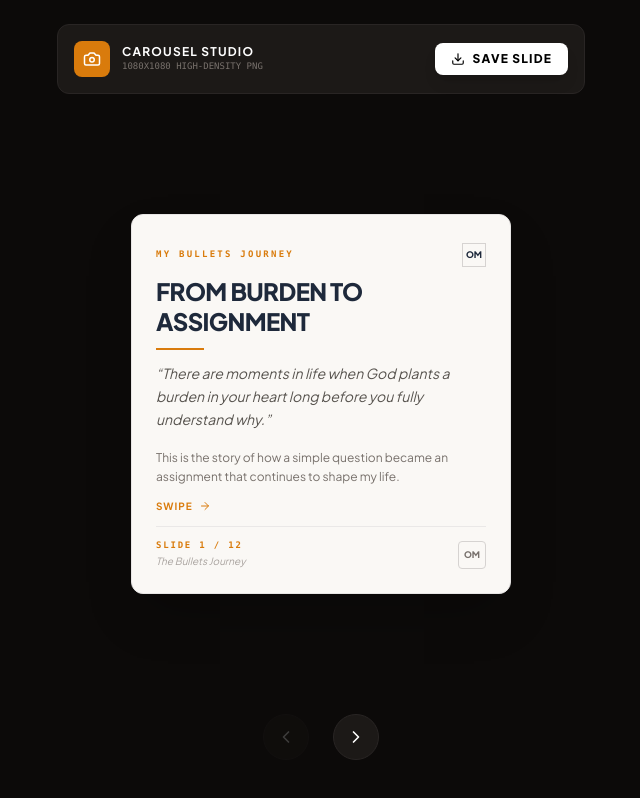
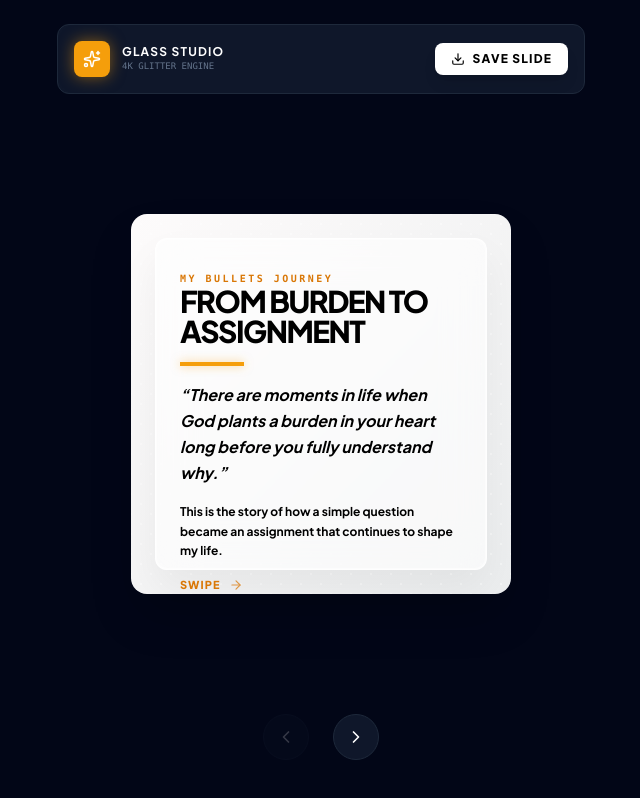
Before and after one commit to boluadeoye/world-class-blog-frontend, a Next.js app: page /proposal/carousel in a window 1280 px wide. Shown: the whole page, without its empty margins (319-959 px from the left). Built offline with nearby package versions, Linux system fonts and the light colour scheme; a web font is replaced by a local one.

Commit message:
Feat: Deploy Crystalline Glass Carousel Engine with Pure Black Typography

```diff
--- a/src/app/proposal/carousel/page.js
+++ b/src/app/proposal/carousel/page.js
@@ -1,7 +1,7 @@
 "use client";
 import { useState, useEffect, useRef } from "react";
 import { toPng } from "html-to-image";
-import { Download, ChevronLeft, ChevronRight, Heart, ArrowRight, Quote, Camera } from "lucide-react";
+import { Download, ChevronLeft, ChevronRight, ArrowRight, Quote, Heart, Sparkles } from "lucide-react";
 
 export default function InstagramCarousel() {
   const [currentSlide, setCurrentSlide] = useState(0);
@@ -102,25 +102,52 @@ export default function InstagramCarousel() {
   ];
 
   return (
-    <div className="min-h-screen bg-stone-950 font-sans text-slate-800 selection:bg-amber-100 overflow-x-hidden">
+    <div className="min-h-screen bg-slate-950 font-sans text-slate-900 selection:bg-amber-200 overflow-x-hidden">
       <link href="https://fonts.googleapis.com/css2?family=Playfair+Display:ital,wght@0,700;0,900;1,400;1,700&family=Inter:wght@400;600;700;900&family=JetBrains+Mono:wght@400;700&display=swap" rel="stylesheet" />
+
+      <style jsx global>{`
+        /* THE DIAMOND DUST GLITTER BACKGROUND */
+        .glitter-bg {
+          background: linear-gradient(135deg, #fdfbfb 0%, #ebedee 100%);
+          position: relative;
+        }
+        .glitter-bg::before {
+          content: "";
+          position: absolute;
+          inset: 0;
+          background-image: radial-gradient(rgba(255,255,255,0.8) 1px, transparent 1px), radial-gradient(rgba(255,255,255,0.8) 1px, transparent 1px);
+          background-size: 20px 20px;
+          background-position: 0 0, 10px 10px;
+          opacity: 0.5;
+          pointer-events: none;
+        }
+
+        /* THE GLASSMORPHIC CARD */
+        .glass-card {
+          background: rgba(255, 255, 255, 0.6);
+          backdrop-filter: blur(20px);
+          -webkit-backdrop-filter: blur(20px);
+          border: 1px solid rgba(255, 255, 255, 0.8);
+          box-shadow: 0 20px 40px rgba(0, 0, 0, 0.05), inset 0 0 0 1px rgba(255, 255, 255, 0.5);
+        }
+      `}</style>
 
       {/* STUDIO PORTAL (Screen View) */}
       <div className="min-h-screen flex flex-col justify-between p-4 md:p-6 max-w-xl mx-auto">
-        <header className="flex justify-between items-center bg-stone-900 p-4 border border-stone-800 rounded-xl mb-4">
+        <header className="flex justify-between items-center bg-slate-900 p-4 border border-slate-800 rounded-xl mb-4">
           <div className="flex items-center gap-3">
-            <div className="w-9 h-9 bg-[#D97B0C] rounded-lg flex items-center justify-center text-white">
-              <Camera size={18} />
+            <div className="w-9 h-9 bg-amber-500 rounded-lg flex items-center justify-center text-white shadow-[0_0_15px_rgba(245,158,11,0.5)]">
+              <Sparkles size={18} />
             </div>
             <div>
-              <h1 className="text-white font-bold text-xs uppercase tracking-widest font-inter">Carousel Studio</h1>
-              <p className="text-stone-500 text-[9px] font-mono uppercase">1080x1080 High-Density PNG</p>
+              <h1 className="text-white font-bold text-xs uppercase tracking-widest font-inter">Glass Studio</h1>
+              <p className="text-slate-500 text-[9px] font-mono uppercase">4K Glitter Engine</p>
             </div>
           </div>
           <button
             onClick={downloadPng}
             disabled={isCapturing}
-            className="bg-white text-black px-4 py-2 rounded-lg text-xs font-black uppercase tracking-widest hover:bg-[#D97B0C] hover:text-white transition-all flex items-center gap-2 shadow-lg"
+            className="bg-white text-black px-4 py-2 rounded-lg text-xs font-black uppercase tracking-widest hover:bg-amber-500 hover:text-white transition-all flex items-center gap-2 shadow-lg"
           >
             {isCapturing ? "Saving..." : <><Download size={14} /> Save Slide</>}
           </button>
@@ -130,29 +157,18 @@ export default function InstagramCarousel() {
         <main className="grow flex items-center justify-center py-2">
           <div
             ref={slideRef}
-            className="w-full aspect-square max-w-[380px] bg-[#FAF8F5] shadow-2xl rounded-xl border border-stone-200 p-6 flex flex-col justify-between relative overflow-hidden"
+            className="w-full aspect-square max-w-[380px] glitter-bg shadow-2xl rounded-2xl p-6 flex flex-col justify-center relative overflow-hidden"
           >
             <SlideRenderer slide={slides[currentSlide]} index={currentSlide} />
-
-            {/* EDITORIAL FOOTER */}
-            <footer className="flex justify-between items-end border-t border-stone-200/80 pt-3 mt-2 shrink-0">
-              <div className="space-y-0.5">
-                <p className="font-mono text-[9px] font-bold uppercase tracking-[0.2em] text-[#D97B0C]">Slide {currentSlide + 1} / 12</p>
-                <p className="font-playfair italic text-[10px] text-stone-400">The Bullets Journey</p>
-              </div>
-              <div className="w-7 h-7 border border-stone-300 rounded flex items-center justify-center">
-                <span className="font-inter font-black text-[9px] text-stone-500">OM</span>
-              </div>
-            </footer>
           </div>
         </main>
 
         {/* CONTROLS */}
         <footer className="flex justify-center gap-6 p-4">
-          <button onClick={prevSlide} disabled={currentSlide === 0} className="p-3 bg-stone-900 border border-stone-800 rounded-full text-white hover:bg-[#D97B0C] disabled:opacity-20 transition-all">
+          <button onClick={prevSlide} disabled={currentSlide === 0} className="p-3 bg-slate-900 border border-slate-800 rounded-full text-white hover:text-amber-500 disabled:opacity-20 transition-all">
             <ChevronLeft size={20} />
           </button>
-          <button onClick={nextSlide} disabled={currentSlide === slides.length - 1} className="p-3 bg-stone-900 border border-stone-800 rounded-full text-white hover:bg-[#D97B0C] disabled:opacity-20 transition-all">
+          <button onClick={nextSlide} disabled={currentSlide === slides.length - 1} className="p-3 bg-slate-900 border border-slate-800 rounded-full text-white hover:text-amber-500 disabled:opacity-20 transition-all">
             <ChevronRight size={20} />
           </button>
         </footer>
@@ -161,34 +177,33 @@ export default function InstagramCarousel() {
   );
 }
 
-// SLIDE RENDERER (UN-SQUASHED)
+// SLIDE RENDERER (GLASSMORPHIC & PURE BLACK)
 function SlideRenderer({ slide, index }) {
   return (
-    <div className="grow flex flex-col justify-center text-[#1E293B] overflow-hidden">
+    <div className="glass-card w-full h-full rounded-xl p-6 flex flex-col justify-center text-[#000000] relative z-10">
 
       {/* 1. COVER SLIDE */}
       {slide.type === "COVER" && (
-        <div className="h-full flex flex-col justify-between py-1">
+        <div className="h-full flex flex-col justify-between py-2">
           <div className="flex justify-between items-center">
-            <span className="font-mono text-[9px] font-bold text-[#D97B0C] uppercase tracking-[0.25em]">{slide.badge}</span>
-            <div className="w-6 h-6 border border-stone-300 flex items-center justify-center font-inter font-black text-[9px]">OM</div>
+            <span className="font-mono text-[10px] font-black text-amber-600 uppercase tracking-[0.25em]">{slide.badge}</span>
           </div>
 
-          <div className="my-auto space-y-3">
-            <h1 className="font-inter text-2xl font-black uppercase tracking-tight leading-tight text-[#1E293B]">
+          <div className="my-auto space-y-4">
+            <h1 className="font-inter text-3xl font-black uppercase tracking-tighter leading-none text-[#000000]">
               {slide.title}
             </h1>
-            <div className="h-0.5 w-12 bg-[#D97B0C]"></div>
-            <p className="font-playfair italic text-sm text-stone-600 leading-relaxed">
+            <div className="h-1 w-16 bg-amber-500 shadow-[0_0_10px_rgba(245,158,11,0.5)]"></div>
+            <p className="font-playfair italic text-base text-[#000000] leading-relaxed font-bold">
               &ldquo;{slide.quote}&rdquo;
             </p>
           </div>
 
-          <div className="space-y-3 pt-2">
-            <p className="font-inter text-xs text-stone-500 leading-relaxed">{slide.subText}</p>
-            <div className="flex items-center gap-1.5 text-[#D97B0C] font-inter font-bold text-[10px] uppercase tracking-widest">
+          <div className="space-y-4 pt-4">
+            <p className="font-inter text-xs text-[#000000] font-bold leading-relaxed">{slide.subText}</p>
+            <div className="flex items-center gap-2 text-amber-600 font-inter font-black text-[11px] uppercase tracking-widest">
               <span>Swipe</span>
-              <ArrowRight size={12} />
+              <ArrowRight size={14} className="animate-pulse" />
             </div>
           </div>
         </div>
@@ -196,15 +211,15 @@ function SlideRenderer({ slide, index }) {
 
       {/* 2. STORY SLIDES */}
       {slide.type === "STORY" && (
-        <div className="space-y-3 my-auto">
-          <div className="flex items-center gap-2">
-            <span className="font-mono text-[9px] font-bold uppercase tracking-widest text-[#D97B0C]">0{index + 1}</span>
-            <div className="h-px grow bg-stone-200"></div>
+        <div className="space-y-4 my-auto">
+          <div className="flex items-center gap-3">
+            <span className="font-mono text-[10px] font-black uppercase tracking-widest text-amber-600">0{index + 1}</span>
+            <div className="h-0.5 grow bg-amber-500/30"></div>
           </div>
-          <h2 className="font-playfair text-lg font-black uppercase leading-snug text-[#1E293B]">
+          <h2 className="font-playfair text-2xl font-black uppercase leading-tight text-[#000000]">
             {slide.title}
           </h2>
-          <p className="font-inter text-xs leading-relaxed text-stone-600 text-justify whitespace-pre-wrap">
+          <p className="font-inter text-sm font-bold leading-relaxed text-[#000000] text-justify whitespace-pre-wrap">
             {slide.content}
           </p>
         </div>
@@ -212,28 +227,28 @@ function SlideRenderer({ slide, index }) {
 
       {/* 3. QUOTE SLIDES */}
       {slide.type === "QUOTE" && (
-        <div className="space-y-4 text-center my-auto px-2">
-          <Quote size={28} className="mx-auto text-[#D97B0C] opacity-30" />
-          <h3 className="font-inter text-[9px] font-black uppercase tracking-[0.25em] text-[#D97B0C]">{slide.title}</h3>
-          <p className="font-playfair italic text-base leading-relaxed text-[#1E293B]">
+        <div className="space-y-6 text-center my-auto px-2">
+          <Quote size={32} className="mx-auto text-amber-500 opacity-50" />
+          <h3 className="font-inter text-[10px] font-black uppercase tracking-[0.25em] text-amber-600">{slide.title}</h3>
+          <p className="font-playfair italic text-xl font-black leading-relaxed text-[#000000]">
             &ldquo;{slide.quote}&rdquo;
           </p>
-          <div className="h-0.5 w-8 bg-[#D97B0C] mx-auto"></div>
+          <div className="h-1 w-12 bg-amber-500 mx-auto shadow-[0_0_10px_rgba(245,158,11,0.5)]"></div>
         </div>
       )}
 
       {/* 4. IDENTITY SLIDE */}
       {slide.type === "IDENTITY" && (
-        <div className="space-y-3 my-auto">
+        <div className="space-y-4 my-auto">
           <div className="flex items-center gap-2">
-            <Heart size={14} className="text-[#D97B0C]" />
-            <span className="font-inter text-[9px] font-black uppercase tracking-widest text-[#D97B0C]">Identity Profile</span>
+            <Heart size={16} className="text-amber-600" />
+            <span className="font-inter text-[10px] font-black uppercase tracking-widest text-amber-600">Identity Profile</span>
           </div>
-          <h2 className="font-playfair text-2xl font-black uppercase tracking-tight text-[#1E293B]">
+          <h2 className="font-playfair text-3xl font-black uppercase tracking-tight text-[#000000]">
             {slide.title}
           </h2>
-          <div className="h-0.5 w-10 bg-[#D97B0C]"></div>
-          <p className="font-inter text-xs leading-relaxed text-stone-600 whitespace-pre-wrap">
+          <div className="h-1 w-16 bg-amber-500 shadow-[0_0_10px_rgba(245,158,11,0.5)]"></div>
+          <p className="font-inter text-sm font-bold leading-relaxed text-[#000000] whitespace-pre-wrap">
             {slide.content}
           </p>
         </div>
@@ -241,17 +256,17 @@ function SlideRenderer({ slide, index }) {
 
       {/* 5. OUTRO SLIDE */}
       {slide.type === "OUTRO" && (
-        <div className="text-center space-y-4 my-auto px-2">
-          <div className="w-10 h-10 bg-stone-900 rounded-full mx-auto flex items-center justify-center text-white">
-            <Heart size={18} className="text-[#D97B0C]" />
+        <div className="text-center space-y-6 my-auto px-2">
+          <div className="w-12 h-12 bg-amber-500 rounded-full mx-auto flex items-center justify-center text-white shadow-[0_0_20px_rgba(245,158,11,0.6)]">
+            <Heart size={20} className="text-white" />
           </div>
-          <h1 className="font-playfair text-2xl font-black uppercase tracking-tight text-[#1E293B]">
+          <h1 className="font-playfair text-3xl font-black uppercase tracking-tight text-[#000000]">
             {slide.title}
           </h1>
-          <p className="font-playfair italic text-sm text-stone-600 leading-relaxed">
+          <p className="font-playfair italic text-base font-bold text-[#000000] leading-relaxed">
             &ldquo;{slide.quote}&rdquo;
           </p>
-          <p className="font-inter text-[9px] font-bold uppercase tracking-[0.25em] text-[#D97B0C]">
+          <p className="font-inter text-[10px] font-black uppercase tracking-[0.25em] text-amber-600">
             {slide.sub}
           </p>
         </div>
```
